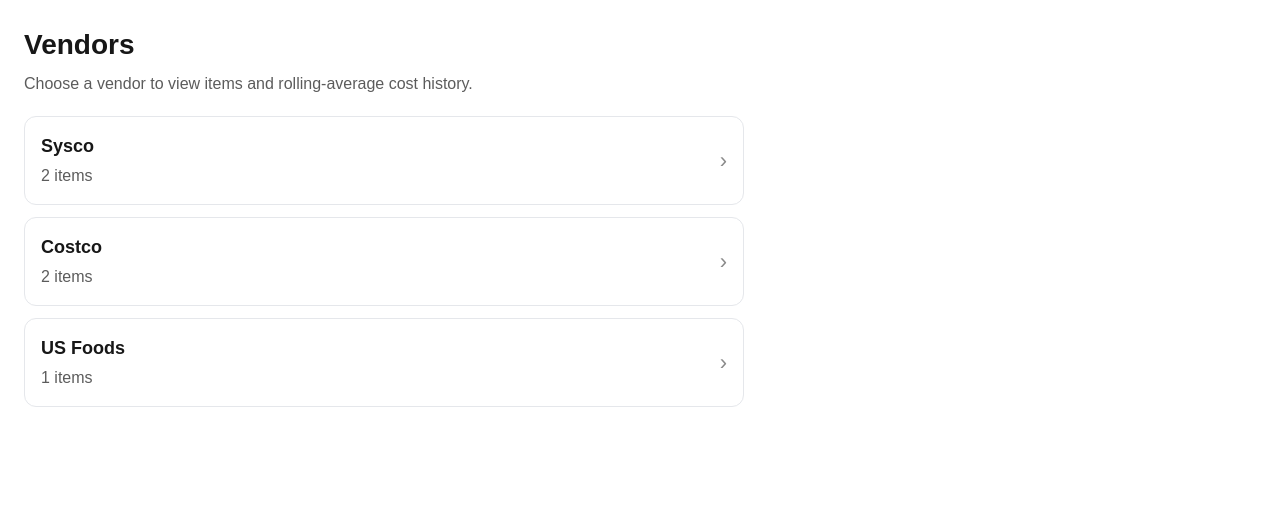
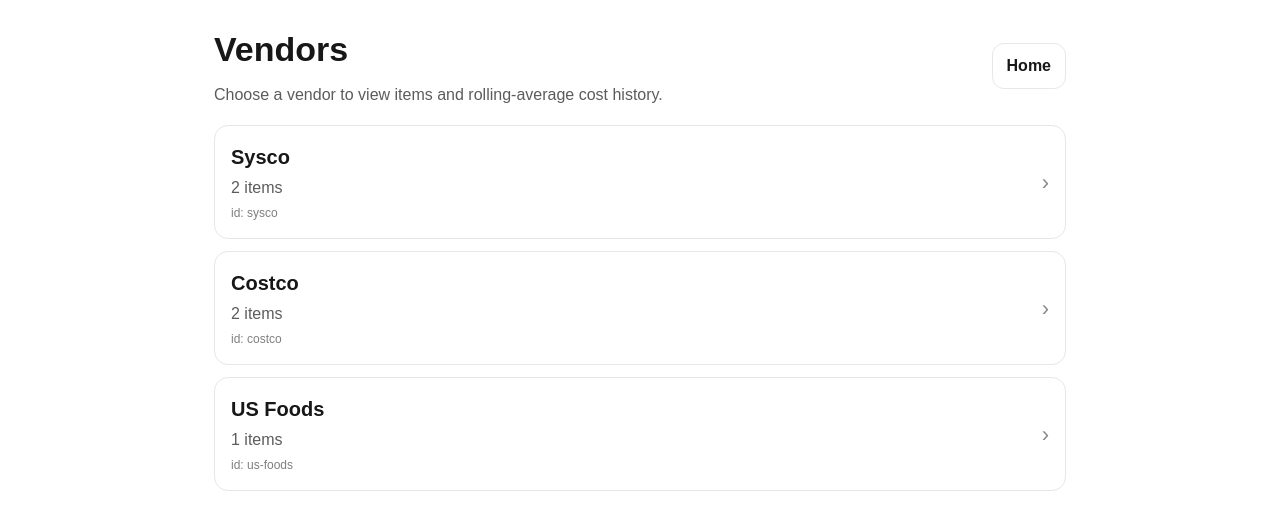
Before and after one commit to pilot1959/caterpilot-inventory, a Next.js app: page /vendors in a window 1280 px wide. Shown: the top 530 px of the page. Built offline with nearby package versions, Linux system fonts and the light colour scheme.

Commit message:
Update page.tsx

```diff
--- a/app/vendors/page.tsx
+++ b/app/vendors/page.tsx
@@ -3,35 +3,53 @@ import { seedVendors } from "@/app/components/vendors/vendorData";
 
 export default function VendorsPage() {
   return (
-    <div style={{ padding: 24 }}>
-      <h1 style={{ fontSize: 28, fontWeight: 800 }}>Vendors</h1>
-      <p style={{ marginTop: 6, opacity: 0.7 }}>
-        Choose a vendor to view items and rolling-average cost history.
-      </p>
+    <div style={{ padding: 24, maxWidth: 900, margin: "0 auto" }}>
+      <div style={{ display: "flex", justifyContent: "space-between", alignItems: "center" }}>
+        <div>
+          <h1 style={{ fontSize: 34, fontWeight: 900, margin: 0 }}>Vendors</h1>
+          <p style={{ marginTop: 8, opacity: 0.7 }}>
+            Choose a vendor to view items and rolling-average cost history.
+          </p>
+        </div>
 
-      <div style={{ marginTop: 20, display: "grid", gap: 12, maxWidth: 720 }}>
+        <Link
+          href="/"
+          style={{
+            border: "1px solid #e5e7eb",
+            padding: "10px 14px",
+            borderRadius: 12,
+            fontWeight: 700,
+            textDecoration: "none",
+            color: "inherit",
+          }}
+        >
+          Home
+        </Link>
+      </div>
+
+      <div style={{ marginTop: 18, display: "grid", gap: 12 }}>
         {seedVendors.map((v) => (
           <Link
             key={v.id}
             href={`/vendors/${encodeURIComponent(v.id)}`}
             style={{
+              border: "1px solid #e5e7eb",
+              borderRadius: 14,
+              padding: 16,
+              textDecoration: "none",
+              color: "inherit",
               display: "flex",
               justifyContent: "space-between",
               alignItems: "center",
-              border: "1px solid #e5e7eb",
-              borderRadius: 12,
-              padding: 16,
-              textDecoration: "none",
-              color: "inherit",
             }}
           >
             <div>
-              <div style={{ fontSize: 18, fontWeight: 700 }}>{v.name}</div>
-              <div style={{ marginTop: 4, opacity: 0.7 }}>
-                {v.items.length} items
-              </div>
+              <div style={{ fontSize: 20, fontWeight: 900 }}>{v.name}</div>
+              <div style={{ marginTop: 4, opacity: 0.7 }}>{v.items.length} items</div>
+              <div style={{ marginTop: 4, opacity: 0.55, fontSize: 12 }}>id: {v.id}</div>
             </div>
-            <div style={{ opacity: 0.5, fontSize: 22 }}>›</div>
+
+            <div style={{ fontSize: 22, opacity: 0.5 }}>›</div>
           </Link>
         ))}
       </div>
```
